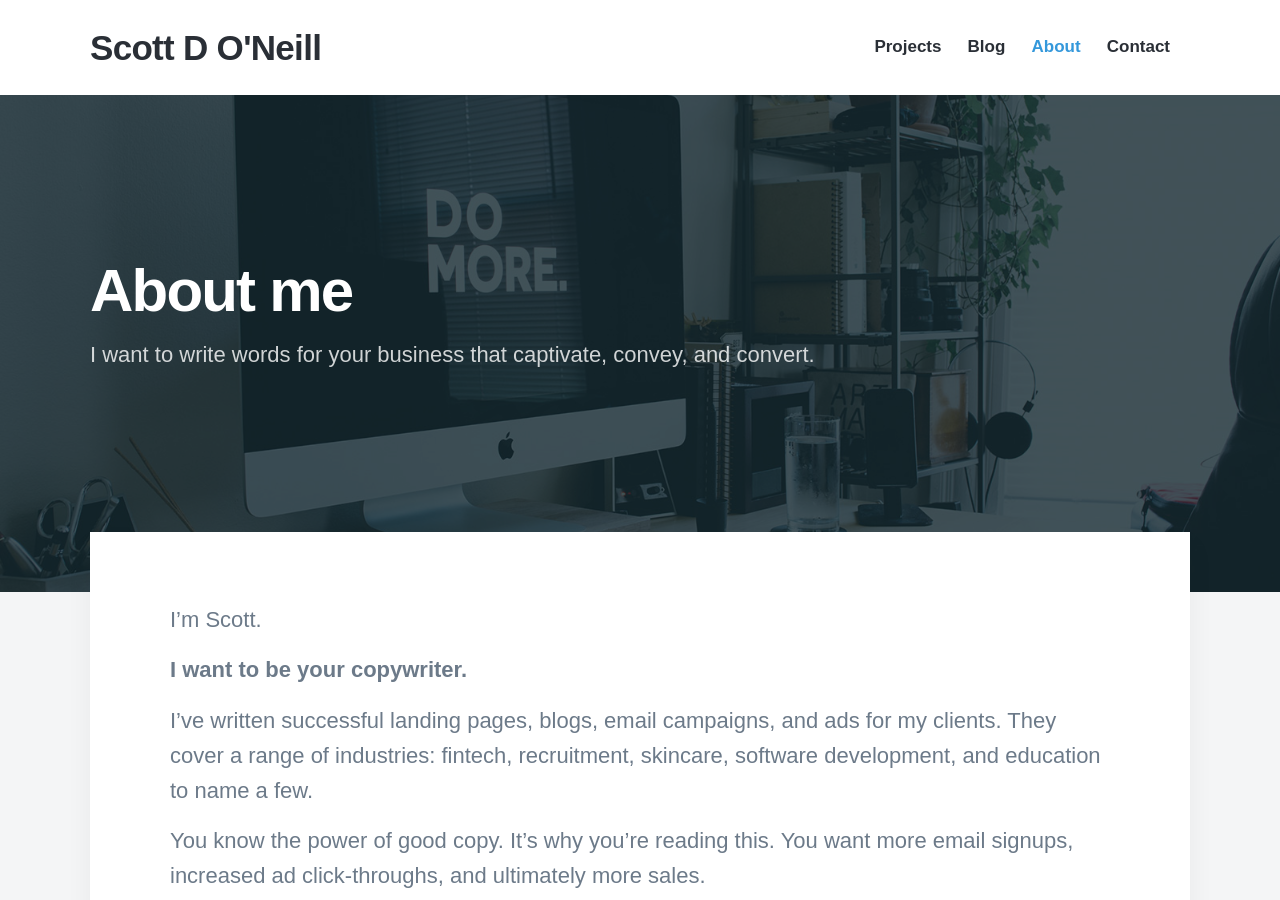
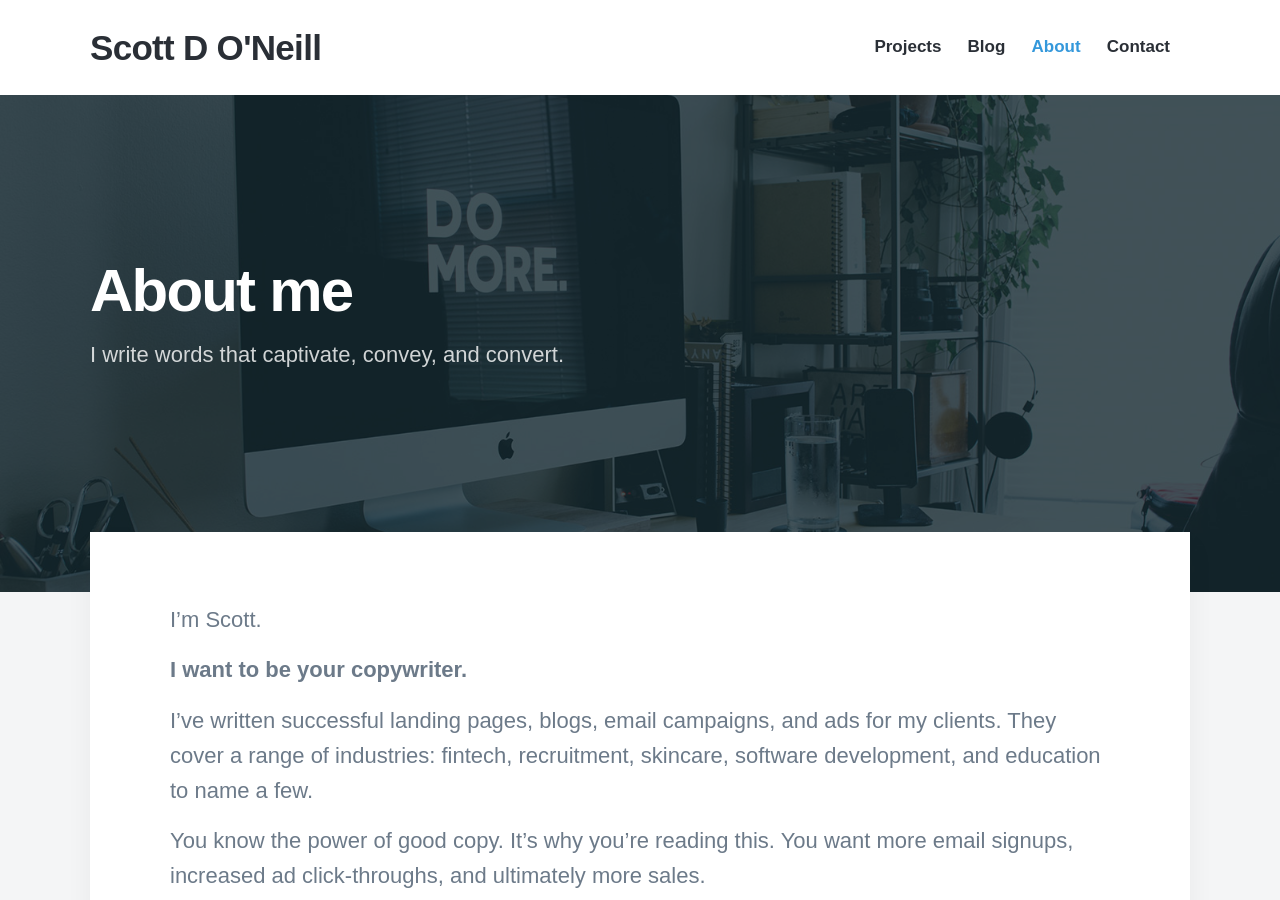
Before and after one commit to ScottON/ScottON, a Jekyll site: the page built from _pages/about.md, in a window 1280 px wide and 900 px high. Built offline with Jekyll 4.4.1, drawn with Linux system fonts in a browser that asks for light colours; nearby versions of some CDN libraries; some web fonts are replaced.

Commit message:
Update about.md

```diff
--- a/_pages/about.md
+++ b/_pages/about.md
@@ -1,7 +1,7 @@
 ---
 title: About me
-subtitle: I want to write words for your business that captivate, convey, and convert.
-description: I want to write words for your business that captivate, convey, and convert. Learn what I can do for you.
+subtitle: I write words that captivate, convey, and convert.
+description: I write words that captivate, convey, and convert. Learn what I can do for you.
 featured_image: /images/demo/about.jpg
 ---
 
```
